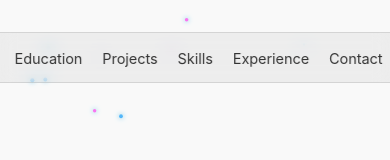
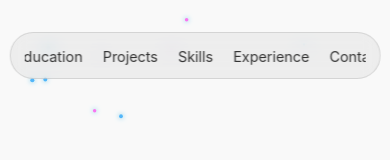
Before and after one commit to nyndyny/Portfolio, a React (Create React App) app in the folder frontend/: page / in a window 390 px wide. Shown: the top 160 px of the page. Built offline with nearby package versions, Linux system fonts and the light colour scheme.

Commit message:
fit navbar

```diff
--- a/frontend/src/index.css
+++ b/frontend/src/index.css
@@ -95,7 +95,7 @@ section {
   /* padding: 16px 32px; */
   border-radius: 0 0 20px 20px;
 
-  background: var(--card-bg);
+  background: transparent;
   box-shadow: 0 10px 30px var(--bg);
   overflow: hidden;
   z-index: 1000;
@@ -148,28 +148,15 @@ section {
 
 /* Navbar for Phone */
 
-/* @media (max-width: 768px) {
-  .navbar {
-    flex-direction: column;
-    gap: 15px;
-    padding: 20px;
-  }
-
-  .navbar ul {
-    flex-wrap: wrap;
-    justify-content: center;
-    gap: 12px;
-  }
-} */
-
-
 @media (max-width: 768px) {
   .navbar {
-    width: fit-content;
-    /* max-width: 95%; */
-    padding: 12px 16px;
-    justify-content: space-between;
-    overflow: hidden;
+    /* width: fit-content; */
+    width: auto;
+    max-width: 95%;
+    padding: 10px 14px;
+    /* justify-content: space-between; */
+    justify-content: flex-start;
+    /* overflow: hidden; */
   }
 
   .nav-links {
@@ -180,6 +167,7 @@ section {
     white-space: nowrap;
     scrollbar-width: none; /* Firefox */
     justify-content: center;
+    flex: 0 0 auto;
   }
 
   .nav-links::-webkit-scrollbar {
@@ -192,6 +180,7 @@ section {
 
   .nav-actions {
     gap: 10px;
+    flex-shrink: 0;
   }
 }
 
```
